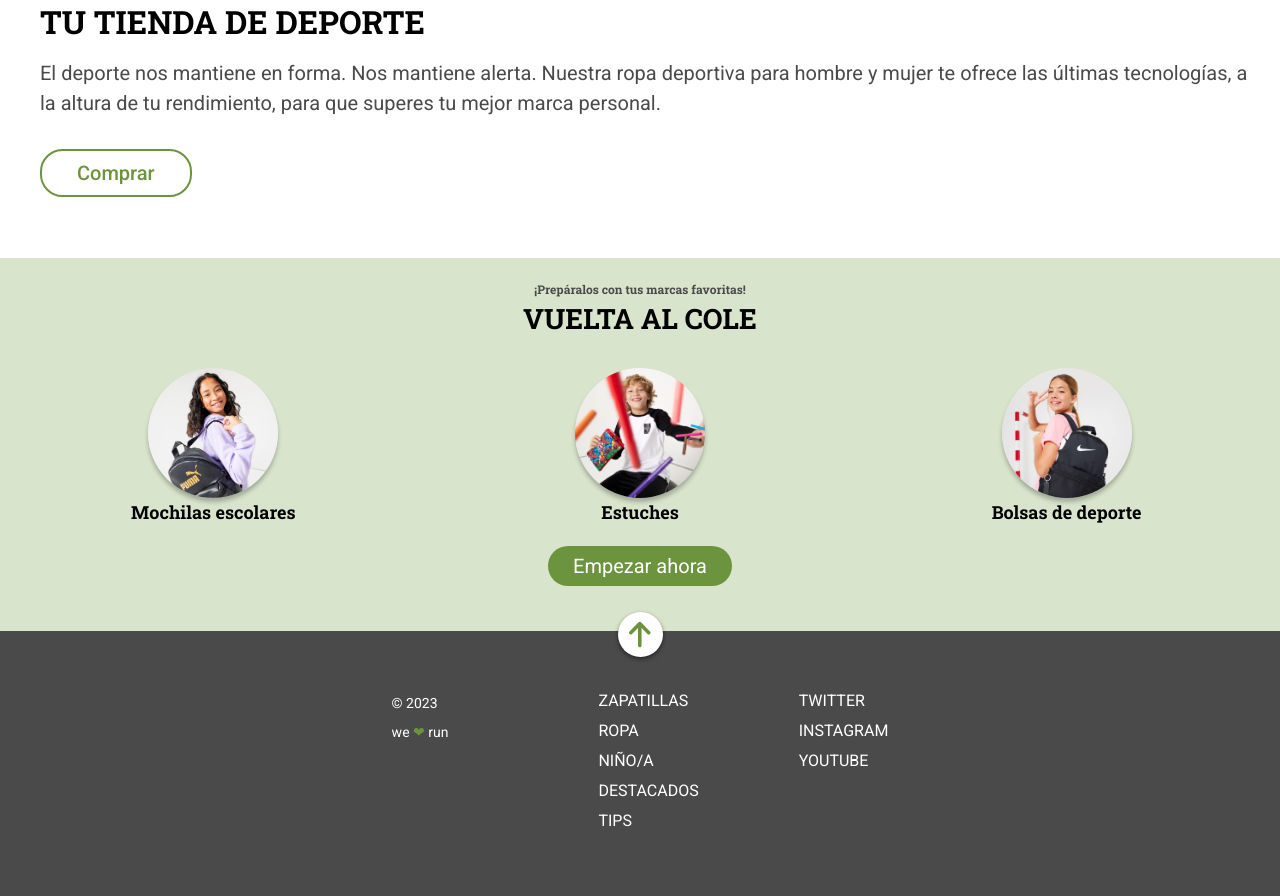
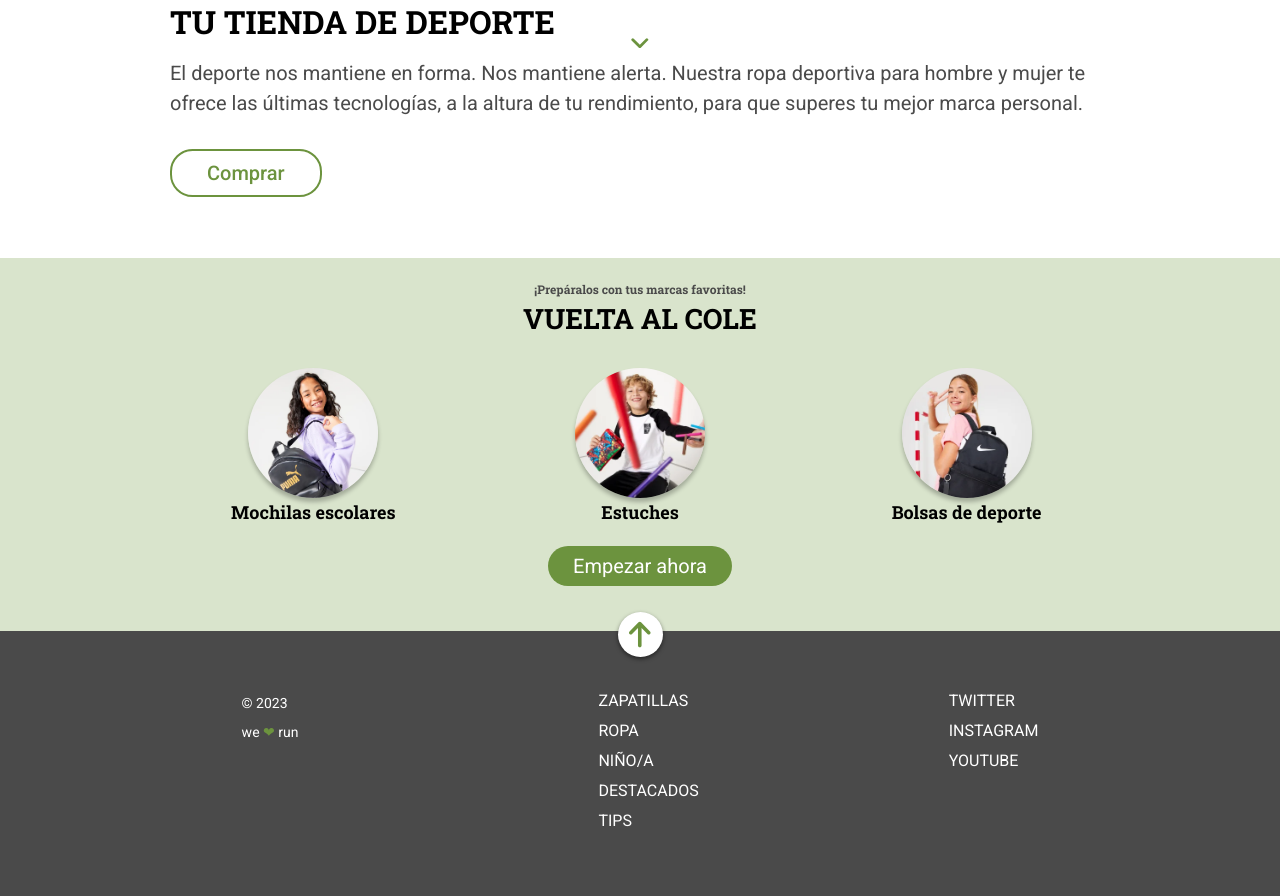
Before and after one commit to Adalab/modulo-1-evaluacion-final-radiofiambre, a website built with Vite: page src/index.html in a window 1280 px wide. Shown: the part 865-1761 px from the top of the page. Built offline with nearby package versions, Linux system fonts and the light colour scheme.

```diff
--- a/src/scss/layout/_footer.scss
+++ b/src/scss/layout/_footer.scss
@@ -51,13 +51,6 @@
 
 @media screen and (min-width: 768px) {
     .footer {
-        // background-color: $color-grey;
-        // font-family: $font-main;
-        // color: white;
-        // padding-bottom: 30px;
-        // display: flex;
-        // flex-direction: column;
-        // align-items: center;
         &_button {
             width: 45px;
             height: 45px;
@@ -81,3 +74,20 @@
         }
     }
 }
+
+@media screen and (min-width: 1280px) {
+    .footercontent {
+        gap: 300px;
+        &_listcontainer {
+            flex-direction: row;
+            align-items: normal;
+            gap: 250px;
+            &_list {
+                text-align: left;
+            }
+        }
+        &_info {
+            text-align: left;
+        }
+    }
+}
--- a/src/scss/layout/_module1.scss
+++ b/src/scss/layout/_module1.scss
@@ -56,3 +56,15 @@
         }
   }
 }
+
+@media screen and (min-width: 1280px) {
+    .module1 {
+        &_h1 {
+        padding-top: 650px;
+        width: 700px;
+        }
+        &_text {
+        width: 700px;
+        }
+  }
+}
--- a/src/scss/layout/_module2.scss
+++ b/src/scss/layout/_module2.scss
@@ -49,3 +49,9 @@
         }
     }
 }
+
+@media screen and (min-width: 1280px) {
+    .module2 {
+        padding: 40px 170px 75px 170px;
+    }
+}
--- a/src/scss/layout/_module3.scss
+++ b/src/scss/layout/_module3.scss
@@ -74,3 +74,10 @@
         }
     }
 }
+
+@media screen and (min-width: 1280px) {
+    .module3 {
+        padding-left: 150px;
+        padding-right: 150px;
+    }
+}
```
